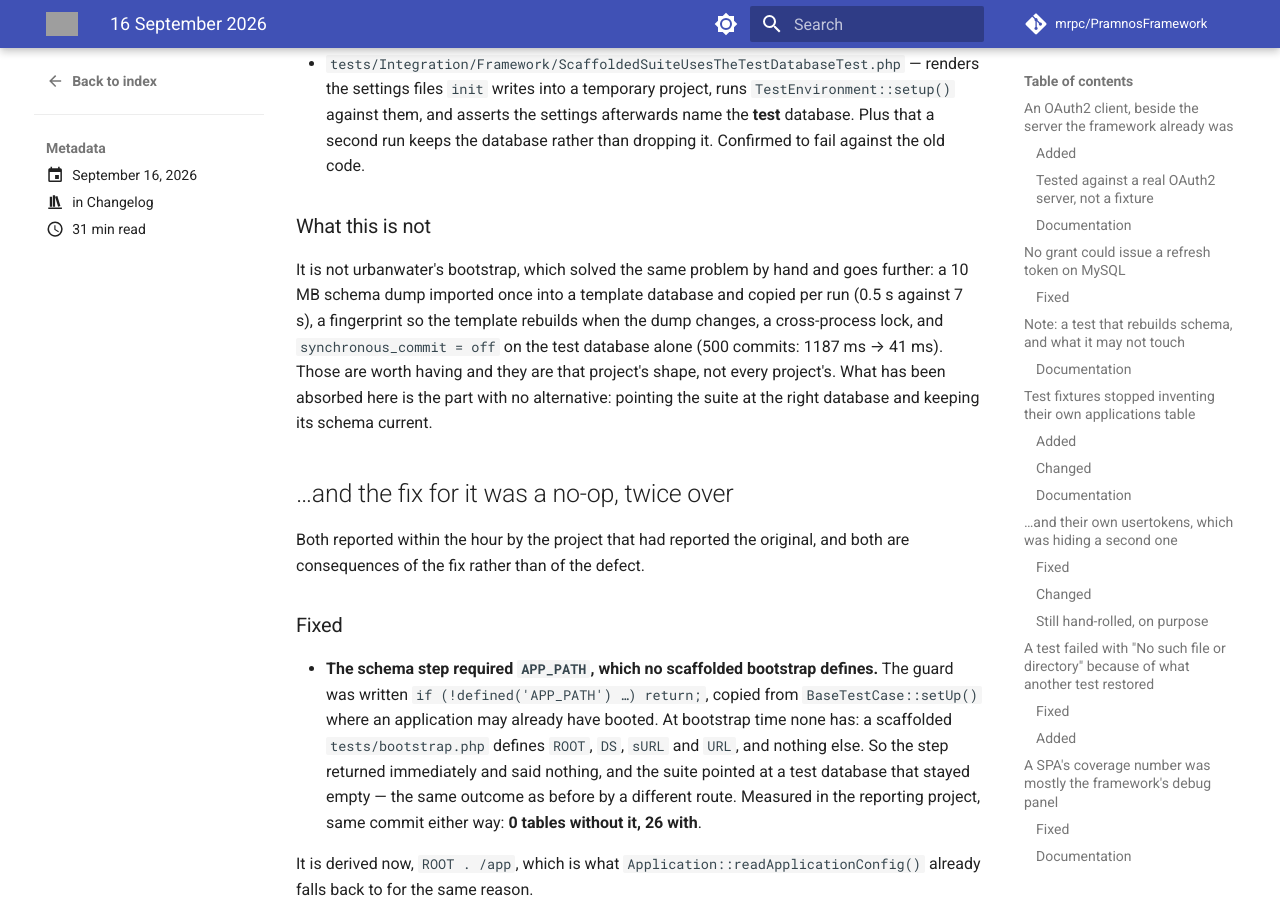
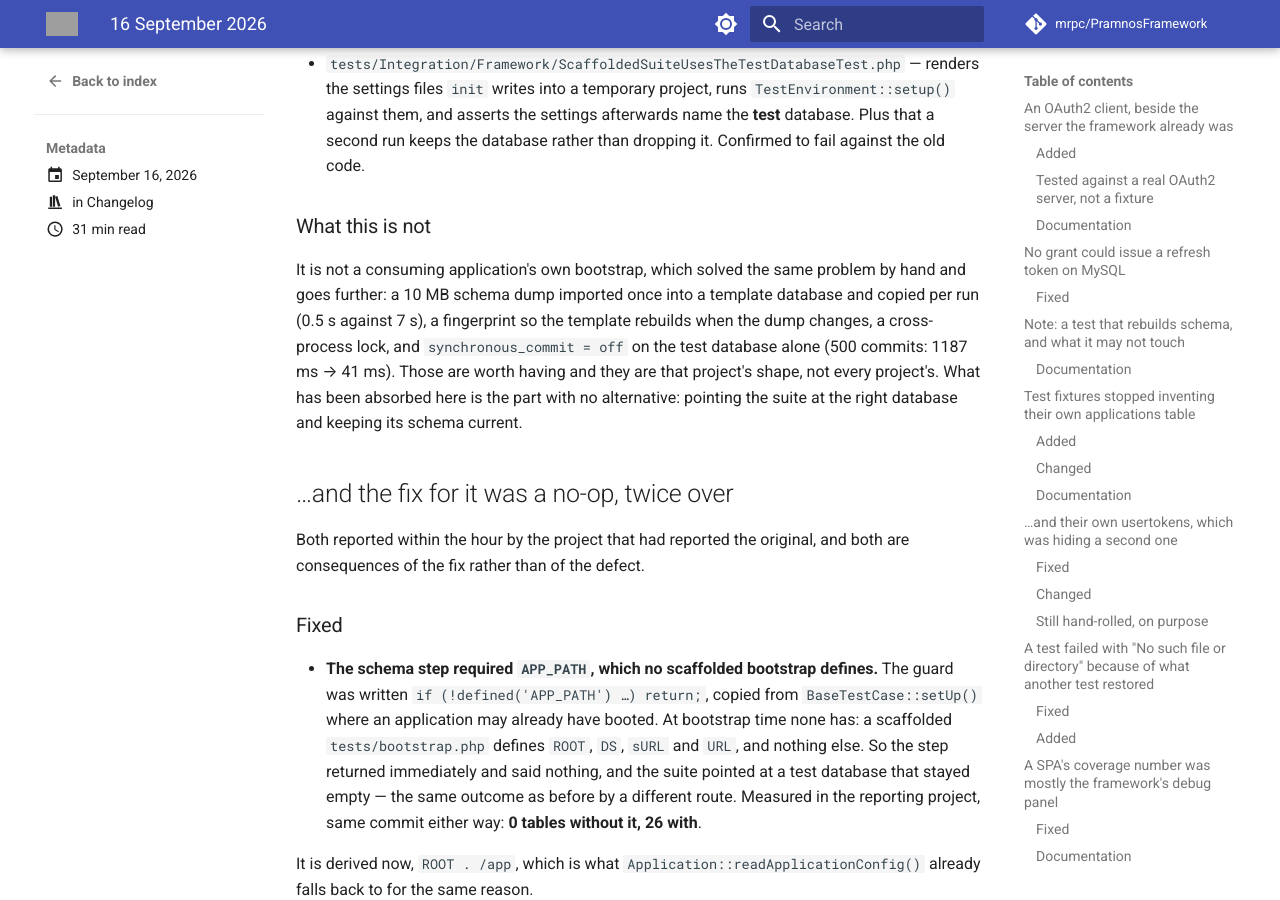
Before and after one commit to mrpc/PramnosFramework, an MkDocs documentation site: the page built from docs/version-history/posts/2026-09-16.md, in a window 1280 px wide and 900 px high, scrolled down 12842 px. Built offline with MkDocs 1.6.1 and Material for MkDocs 9.7.7, drawn with Linux system fonts in a browser that asks for light colours; comment, search, counter and statistics services are not loaded; grey boxes are pictures that could not be loaded.

Commit message:
docs: neutral wording where a private application was named in an example

```diff
--- a/docs/version-history/posts/2026-09-16.md
+++ b/docs/version-history/posts/2026-09-16.md
@@ -526,7 +526,7 @@ this defect survive.
 
 ### What this is not
 
-It is not urbanwater's bootstrap, which solved the same problem by hand and goes further: a
+It is not a consuming application's own bootstrap, which solved the same problem by hand and goes further: a
 10 MB schema dump imported once into a template database and copied per run (0.5 s against
 7 s), a fingerprint so the template rebuilds when the dump changes, a cross-process lock,
 and `synchronous_commit = off` on the test database alone (500 commits: 1187 ms → 41 ms).
```
Also changed, not shown: 1 other file.
